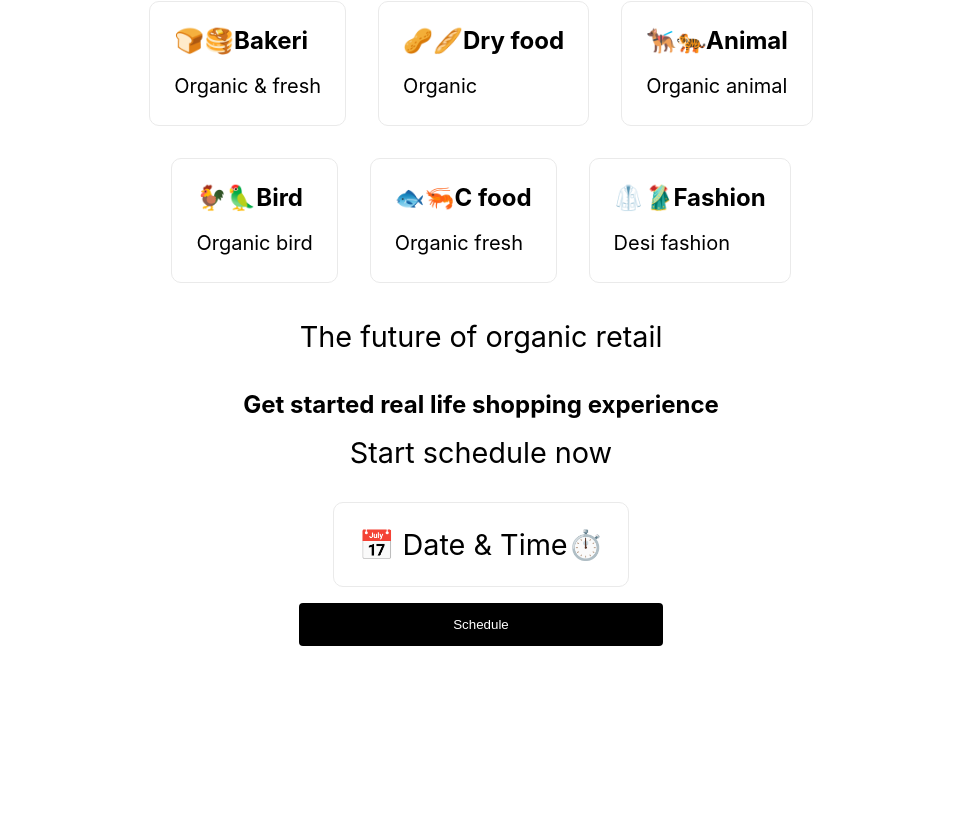
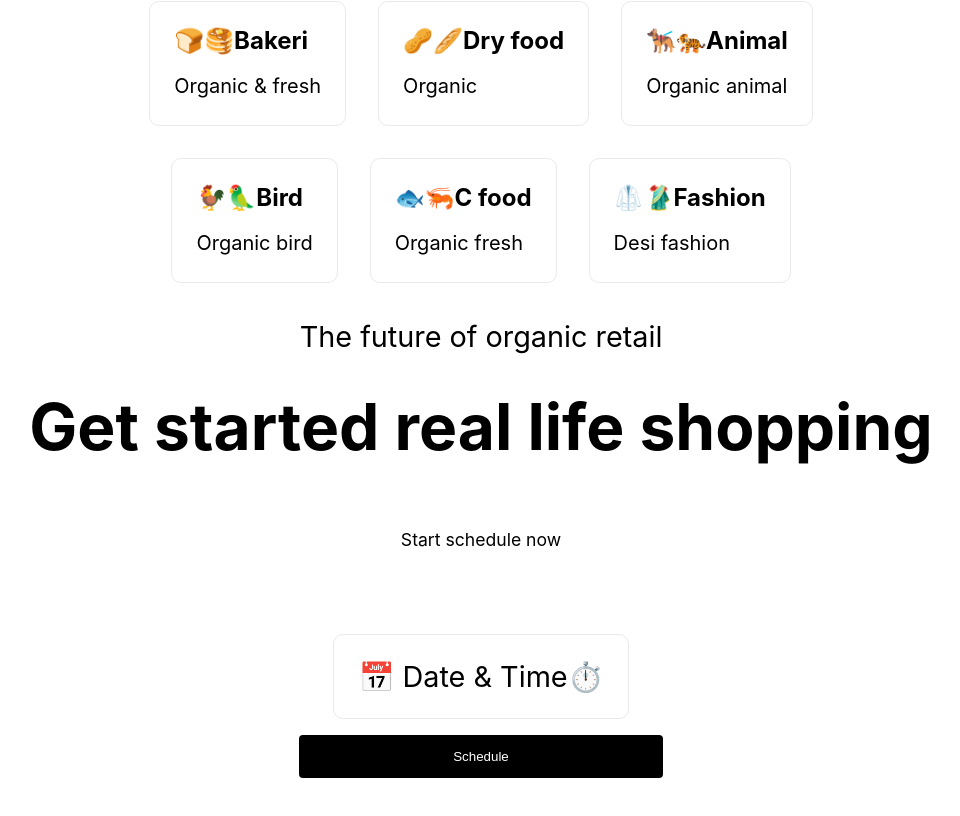
Before and after one commit to rammurmu/next, a Next.js app: page /buyer in a window 1280 px wide. Shown: the part 1128-1944 px from the top of the page, without its empty margins (159-1119 px from the left). Before the commit the page ends 1878 px from the top, so only its background shows below. Built offline with nearby package versions, Linux system fonts and the light colour scheme.

Commit message:
Update buyer.js

```diff
--- a/pages/buyer.js
+++ b/pages/buyer.js
@@ -118,8 +118,8 @@ export default function Buyer() {
      <p>The future of organic retail</p>
      <br />
 
-   <h1>Get started real life shopping experience</h1>
-    <p>Start schedule now</p>
+   <h1 className={styles.title}>Get started real life shopping</h1>
+    <p className={styles.description}>Start schedule now</p>
     <div className={styles.grid}>
     <p className={styles.card}>📅 Date & Time⏱️</p>
     </div>
```
